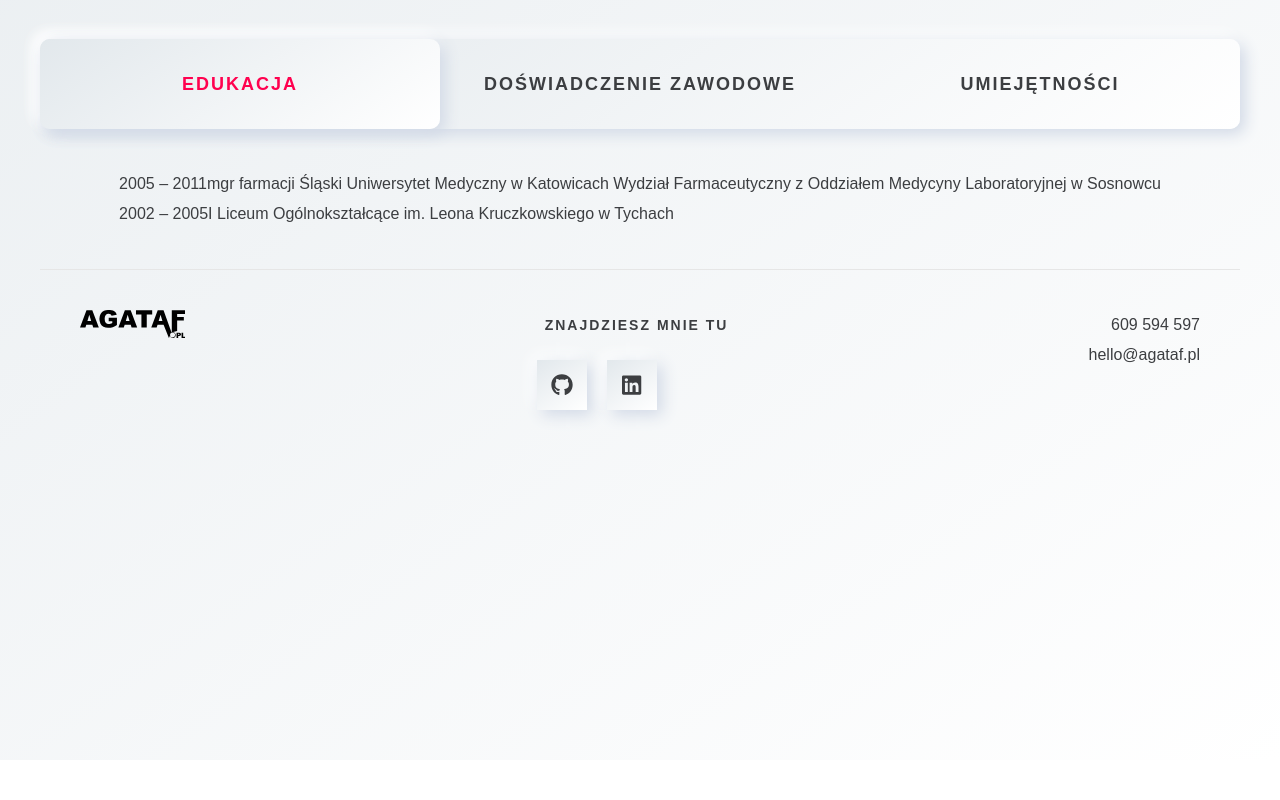
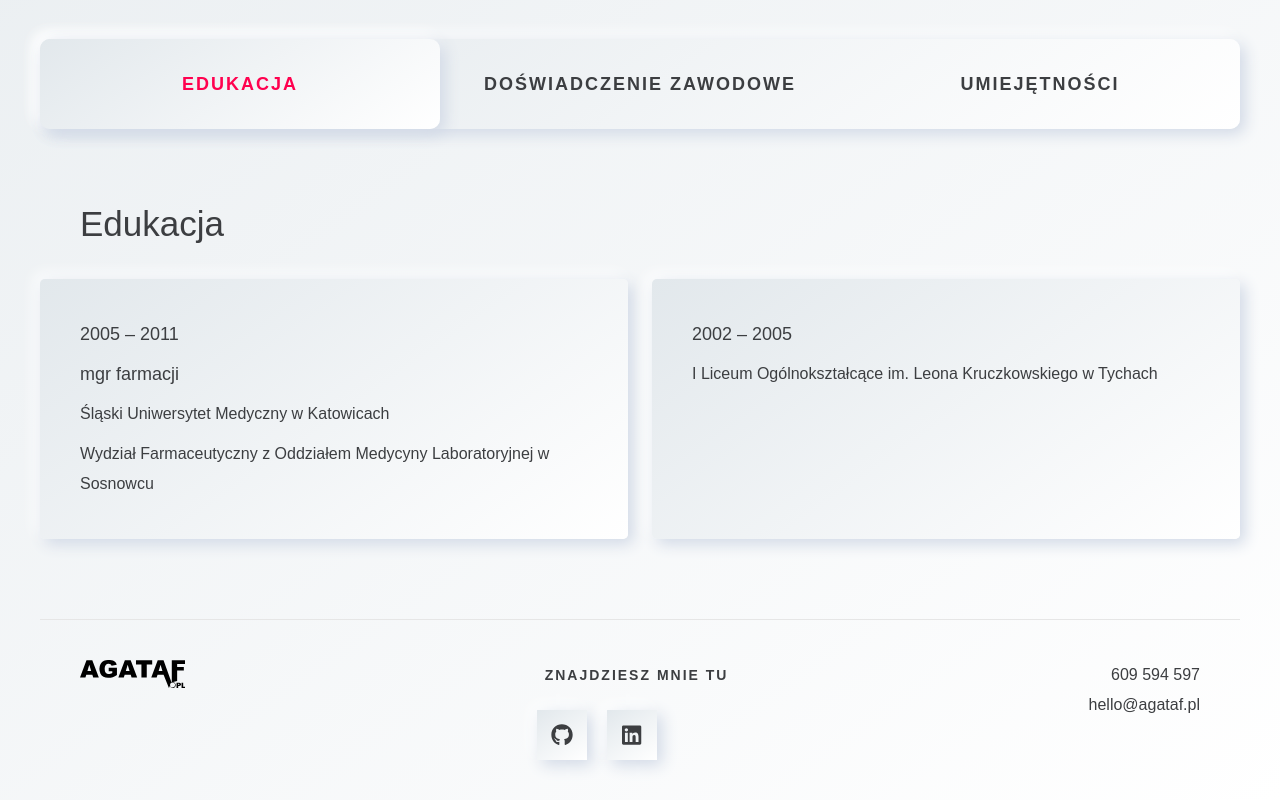
Before and after one commit to F-Agata/portfolio, a React (Create React App) app: page / in a window 1280 px wide. Shown: the part 840-1640 px from the top of the page. Before the commit the page ends 1600 px from the top, so only its background shows below. Built offline with nearby package versions, Linux system fonts and the light colour scheme.

Commit message:
wip MainPage - Education and Experience

```diff
--- a/src/components/mainPage/MPEducation.js
+++ b/src/components/mainPage/MPEducation.js
@@ -1,16 +1,57 @@
 import React from "react";
 import styled from 'styled-components'
 
+import WrappMPOneItem from "../../styles/WrappMPOneItem";
+import TitleOfSection from "../../styles/TitleOfSection";
+import SmallTitleMPOneItem from "../../styles/SmallTitleMPOneItem";
+
+const WrappMPEducation = styled.div`
+  width: 100%;
+  display: flex;
+  flex-direction: column;
+  flex-wrap: wrap;
+  //border: 2px solid olive;
+  @media (min-width: 1080px) {
+    flex-direction: row;
+    justify-content: space-between;
+    align-items: center;
+      }
+`
+
+const TitleEducation = styled(TitleOfSection)`
+    width: 100%;
+  margin: 0 0 40px 0;
+`
+
+const WrappOneSchool = styled(WrappMPOneItem)`
+`
+
+const Yers = styled(SmallTitleMPOneItem)`
+  //border: #61dafb 2px solid;
+  margin-top:  ${props => props.mgrfarm ? '10px' : '0px'};;
+  `
+const NameOfSchool = styled.p`
+    margin: 10px 0 0 0 ;
+`
 
 const MPEducation = () => {
 
     return (
-        <div>
-            <p> <span>2005 – 2011</span>mgr farmacji
-                Śląski Uniwersytet Medyczny w Katowicach
-                Wydział Farmaceutyczny z Oddziałem Medycyny Laboratoryjnej w Sosnowcu</p>
-            <p> <span>2002 – 2005</span>I Liceum Ogólnokształcące im. Leona Kruczkowskiego w Tychach</p>
-        </div>
+        <WrappMPEducation>
+            <TitleEducation>
+                Edukacja
+            </TitleEducation>
+            <WrappOneSchool>
+                <Yers> 2005 – 2011  </Yers>
+                <Yers mgrfarm> mgr farmacji  </Yers>
+                <NameOfSchool> Śląski Uniwersytet Medyczny w Katowicach </NameOfSchool>
+                <NameOfSchool> Wydział Farmaceutyczny z Oddziałem Medycyny Laboratoryjnej w Sosnowcu</NameOfSchool>
+            </WrappOneSchool>
+            <WrappOneSchool>
+                <Yers> 2002 – 2005 </Yers>
+                <NameOfSchool> I Liceum Ogólnokształcące im. Leona Kruczkowskiego w Tychach</NameOfSchool>
+            </WrappOneSchool>
+        </WrappMPEducation>
     )
 }
 
--- a/src/components/mainPage/MPNavigation.js
+++ b/src/components/mainPage/MPNavigation.js
@@ -10,7 +10,7 @@ const WrappMPNavigation = styled.div`
   border-radius: 10px;
   box-shadow: ${props => props.theme.shadows.shadowWhite};
   background: ${props => props.theme.gradients.gradientBox};
-  @media (min-width: 992px) {
+  @media (min-width: 1080px) {
     height: 90px;
   }`
 
@@ -20,7 +20,7 @@ const NavigationUl = styled.div`
   justify-content: center;
   align-items: center;
   //border: 2px saddlebrown solid;
-  @media (min-width: 992px) {
+  @media (min-width: 1080px) {
     flex-direction: row;
     height: 90px;
   `
@@ -44,7 +44,7 @@ const NavigationLi = styled.div`
   :hover p {
     color:  ${props => props.theme.colors.colorPrimary};
   }
-  @media (min-width: 992px) {
+  @media (min-width: 1080px) {
     height: 90px;
 `
 
--- a/src/components/mainPage/MPexperience.js
+++ b/src/components/mainPage/MPexperience.js
@@ -1,14 +1,57 @@
 import React from "react";
 import styled from 'styled-components'
+import TitleOfSection from "../../styles/TitleOfSection";
+import WrappMPOneItem from "../../styles/WrappMPOneItem";
+import SmallTitleMPOneItem from "../../styles/SmallTitleMPOneItem";
+
+const WrappMPExperience = styled.div`
+  width: 100%;
+  display: flex;
+  flex-direction: column;
+  flex-wrap: wrap;
+  //border: 2px solid olive;
+  @media (min-width: 1080px) {
+    flex-direction: row;
+    justify-content: space-between;
+    align-items: center;
+      }
+`
+
+const TitleExperience = styled(TitleOfSection)`
+    width: 100%;
+  margin: 0 0 40px 0;
+`
+
+const WrappOneJob = styled(WrappMPOneItem)`
+`
+
+const Yers = styled(SmallTitleMPOneItem)`
+  span {
+      text-align: right;
+    color: olive;
+    }
+  `
+const NameOfJob = styled.p`
+    margin: 10px 0 0 0 `
 
 
 const MPExperience = () => {
 
     return (
-        <div>
-            <p> <span>09.2011 – 06.2012</span>Apteka „Św. Anny” w Tychach (praca dodatkowa)</p>
-            <p> <span>04.2011 – 12.2020</span>Apteka „Avicenna” sp. j. w Tychach</p>
-        </div>
+        <WrappMPExperience>
+            <TitleExperience>
+                Doświadczenie zawodowe
+            </TitleExperience>
+            <WrappOneJob>
+                <Yers> 04.2011 – 12.2020 </Yers>
+                <NameOfJob> Apteka „Avicenna” sp. j. w Tychach </NameOfJob>
+            </WrappOneJob>
+
+            <WrappOneJob>
+                <Yers> 09.2011 – 06.2012 </Yers>
+                <NameOfJob> Apteka „Św. Anny” w Tychach (praca dodatkowa)</NameOfJob>
+            </WrappOneJob>
+        </WrappMPExperience>
     )
 }
 
--- /dev/null
+++ b/src/styles/SmallTitleMPOneItem.js
@@ -0,0 +1,10 @@
+import styled from 'styled-components'
+
+
+const SmallTitleMPOneItem = styled.h4`
+  font-size: ${props => props.theme.fontSizes.fsB1};
+  font-weight: 400;
+  color:  ${props => props.theme.colors.colorText};
+  `;
+
+export default SmallTitleMPOneItem;
--- a/src/styles/TitleOfSection.js
+++ b/src/styles/TitleOfSection.js
@@ -4,6 +4,9 @@ import styled from 'styled-components'
 const TitleOfSection = styled.h2`
   font-size: 35px;
   font-weight: 400;
-  `;
+  color:  ${props => props.theme.colors.colorText};
+  padding-left: 40px;
+  padding-top: 40px;
+    `;
 
 export default TitleOfSection;
--- /dev/null
+++ b/src/styles/WrappMPOneItem.js
@@ -0,0 +1,21 @@
+import styled from 'styled-components'
+
+
+const WrappMPOneItem = styled.div`
+  width: 100%;
+  margin: 0 0 40px 0 ;
+  box-shadow: ${props => props.theme.shadows.shadowWhite};
+  background: ${props => props.theme.gradients.gradientBox};
+  border-radius: 5px;
+  display: flex;
+  flex-direction: column;
+  flex-wrap: wrap;
+  padding: 40px;
+  //border: 2px solid red;
+  align-self: stretch;
+  @media (min-width: 1080px) {
+    width: 49%;
+  }
+`
+
+export default WrappMPOneItem;
```
